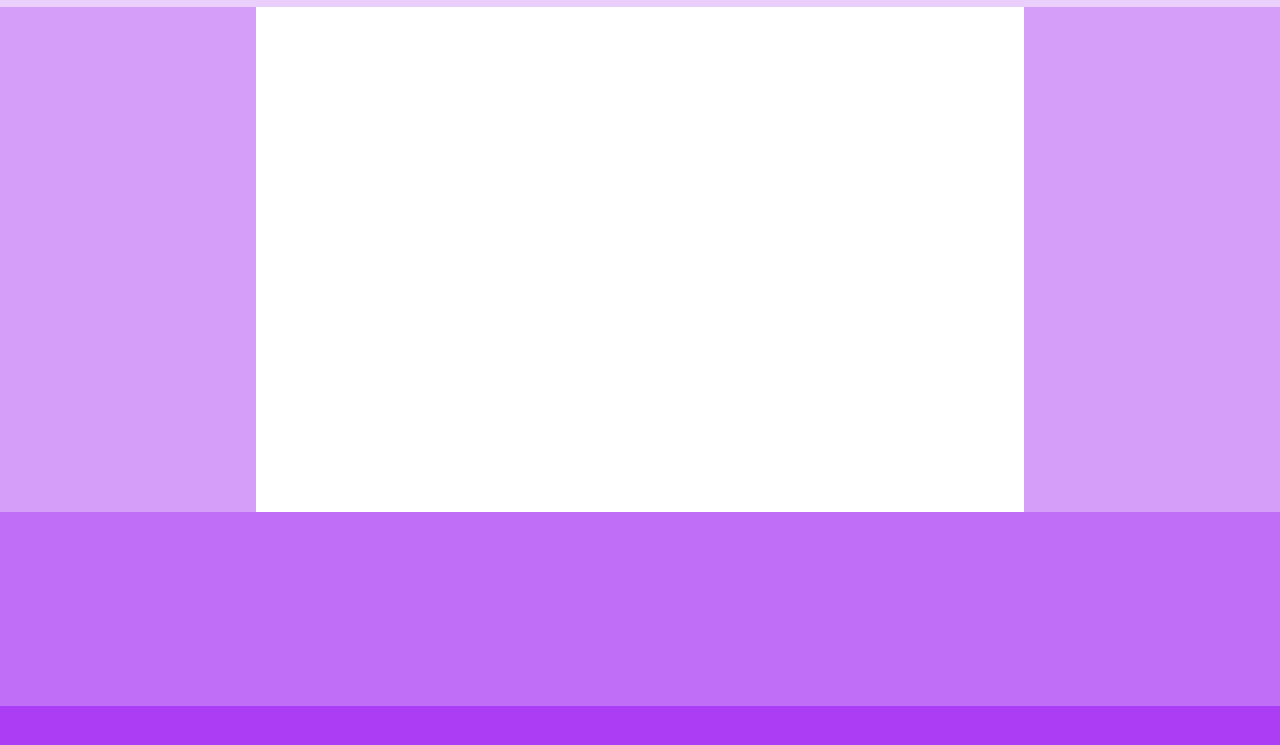
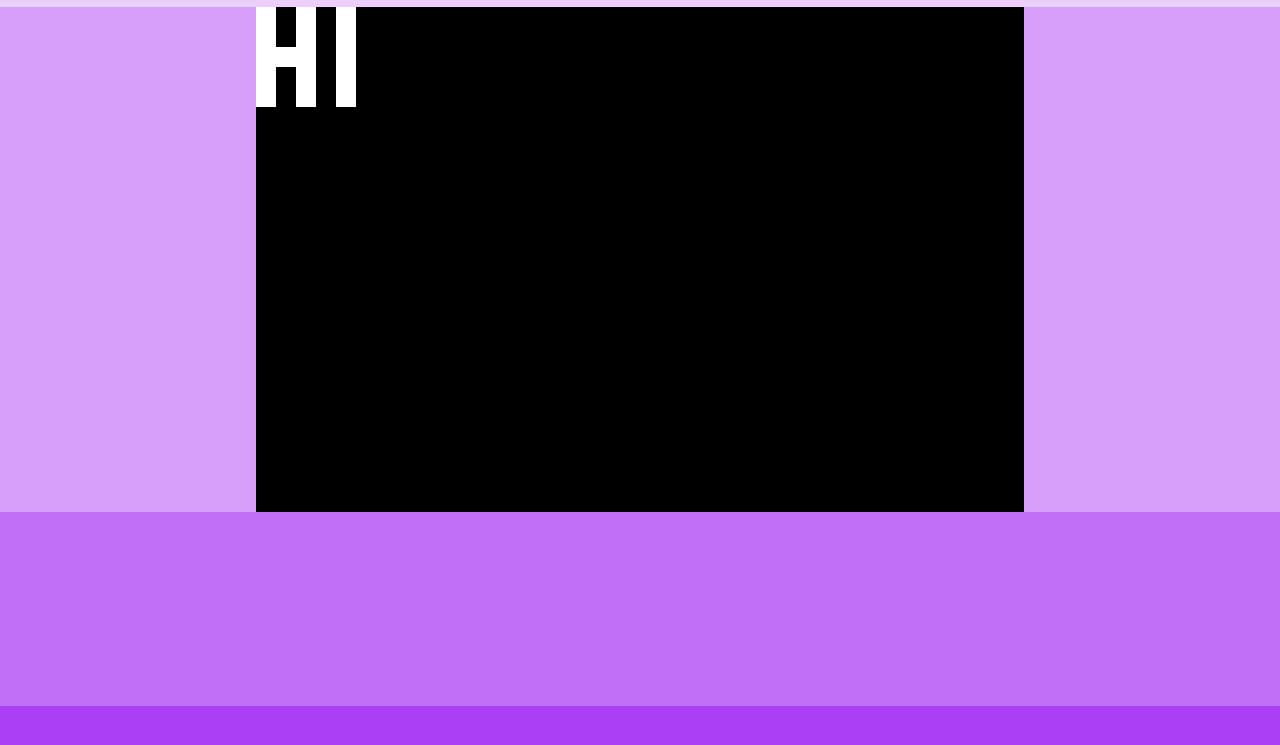
Before and after one commit to Logobot3000/astral, a website: page pages/edit.html in a window 1280 px wide. Shown: the part 55-800 px from the top of the page. Drawn offline with Linux system fonts and the light colour scheme.

Commit message:
Added a Game class to contain the current game that is being edited, that allows for a user to manipulate a WebGL canvas, with a basic GameObject2D class that will be the root of all future 2D objects

```diff
--- a/package.json
+++ b/package.json
@@ -1,6 +1,8 @@
 {
   "dependencies": {
     "dotenv": "^16.3.1",
-    "express": "^4.18.2"
-  }
+    "express": "^4.18.2",
+    "log-update": "^6.0.0"
+  },
+  "type": "module"
 }
--- a/pages/edit.html
+++ b/pages/edit.html
@@ -17,7 +17,7 @@
     <div class="container">
         <header>
             <div>
-                <div class="fa fa-gear" id="gear" onclick="toggleSettings()"></div>
+                <div class="fa fa-gear" id="gear"></div>
             </div>
             <div>
                 <h2>NOVA</h2>
@@ -27,7 +27,7 @@
         <div class="settings" id="settings">
             <h1>Settings</h1>
             <h3>Theme</h3>
-            <div class="theme-switcher" data-theme-toggle onclick="toggleTheme()">
+            <div class="theme-switcher" id="theme-switcher" data-theme-toggle>
                 <div class="fa fa-sun theme-switcher-icon"></div>
                 <div class="fa fa-moon theme-switcher-icon"></div>
                 <div class="current-theme" id="current-theme"></div>
@@ -46,6 +46,6 @@
         <section></section>
         <footer></footer>
     </div>
-<script src="/js/edit.js"></script>
+    <script src="/js/edit.js" type="module"></script>
 </body>
 </html>
--- a/static/css/edit.css
+++ b/static/css/edit.css
@@ -59,6 +59,7 @@ footer {
     left: -20vw;
     padding: 20px;
     text-align: center;
+    transition-duration: 1s;
 }
 
 .settings>h1 {
@@ -101,9 +102,9 @@ footer {
 .canvas-view {
     height: 100%;
     width: 100%;
+    display: flex;
 }
 
-#c {
-    height: 100%;
-    width: 100%;
+canvas {
+    flex: 1;
 }
--- a/static/css/globals.css
+++ b/static/css/globals.css
@@ -134,7 +134,7 @@
     box-sizing: border-box;
     font-family: sans-serif;
     color: var(--text-950);
-    transition-duration: 1s;
+    transition-duration: 0.7s;
 }
 
 body {
--- a/static/js/edit.js
+++ b/static/js/edit.js
@@ -1,3 +1,6 @@
+import Game from "./webgl/game.mjs";
+import GameObject2D from "./webgl/gameobject2d/gameobject2d.mjs";
+
 let theme = localStorage.getItem("theme");
 const systemSettingDark = window.matchMedia("(prefers-color-scheme: dark)");
 let activeDark = '3.6vw';
@@ -10,8 +13,6 @@ const toggleSettings = () => {
     gear.classList.remove('gear-spin');
     void gear.offsetWidth;
     gear.classList.add('gear-spin');
-
-    console.log(settings.style.left)
 
     if (settings.style.left) settings.style.left = '';
     else settings.style.left = '0';
@@ -49,3 +50,15 @@ const toggleTheme = () => {
 }
 
 getTheme();
+
+document.getElementById('theme-switcher').addEventListener('click', toggleTheme);
+document.getElementById('gear').addEventListener('click', toggleSettings);
+
+const game = await new Game(document.getElementById('c'));
+game.objects = [
+    new GameObject2D(game, 0, 0, 20, 100),
+    new GameObject2D(game, 20, 40, 20, 20),
+    new GameObject2D(game, 40, 0, 20, 100),
+    new GameObject2D(game, 80, 0, 20, 100),
+];
+game.Run();
--- a/utils/colors.js
+++ b/static/js/utils/colors.js
@@ -38,4 +38,4 @@ const colors = {
     reset: '\x1b[0m',
 };
 
-module.exports = colors;
+export default colors;
--- /dev/null
+++ b/static/js/webgl/game.mjs
@@ -0,0 +1,120 @@
+export default class Game {
+    constructor(canvas) {
+        return (async () => {
+            this.canvas = canvas;
+            this.canvasView = document.querySelector('.canvas-view');
+
+            this.canvas.height = this.canvasView.clientHeight;
+            this.canvas.width = this.canvasView.clientWidth;
+
+            window.addEventListener('resize', () => {
+                this.gl.viewport(0, 0, this.canvasView.clientWidth, this.canvasView.clientHeight);
+            });
+
+            this.gl = this.canvas.getContext('webgl');
+            this.gl.clearColor(0, 0, 0, 1);
+
+            this.time = {
+                deltaTime: 0,
+                now: 0,
+                fps: 0
+            }
+
+            this.programInfo = {
+                program: await this.#createProgram(),
+                attributeLocations: {},
+                uniformLocations: {}
+            }
+
+            this.programInfo.attributeLocations.position = this.gl.getAttribLocation(this.programInfo.program, "aPosition");
+            this.programInfo.uniformLocations.resolution = this.gl.getUniformLocation(this.programInfo.program, "uResolution");
+
+            this.buffers = {
+                position: this.gl.createBuffer()
+            }
+
+            this.objects = [];
+
+            return this;
+        })();
+    }
+
+    Start = () => {}
+
+    Update = () => {}
+
+    #Loop = (now) => {
+        this.time.deltaTime = now - this.time.now;
+        this.time.now = now;
+        this.time.fps = 1000 / this.time.deltaTime;
+
+        this.gl.clear(this.gl.COLOR_BUFFER_BIT | this.gl.DEPTH_BUFFER_BIT);
+
+        this.gl.useProgram(this.programInfo.program);
+
+        this.gl.bindBuffer(this.gl.ARRAY_BUFFER, this.buffers.position);
+
+        this.gl.vertexAttribPointer(this.programInfo.attributeLocations.position,
+            2, this.gl.FLOAT, false, 0, 0);
+
+        this.gl.uniform2f(this.programInfo.uniformLocations.resolution, this.canvas.width, this.canvas.height);
+
+        this.gl.enableVertexAttribArray(this.programInfo.attributeLocations.position);
+
+        this.Update();
+
+        for (let i = 0; i < this.objects.length; i++) {
+            this.objects[i].Update();
+        }
+
+        requestAnimationFrame(this.#Loop);
+    }
+
+    #createProgram = async () => {
+        const vertexShader = this.gl.createShader(this.gl.VERTEX_SHADER);
+        const vertexShaderSource = await fetch('/js/webgl/shaders/vertex.vert')
+            .then(r => r.text());
+        this.gl.shaderSource(vertexShader, vertexShaderSource);
+        this.gl.compileShader(vertexShader);
+        const vertexSuccess = this.gl.getShaderParameter(vertexShader, this.gl.COMPILE_STATUS);
+        if (!vertexSuccess) {
+            console.error(this.gl.getShaderInfoLog(vertexShader));
+            this.gl.deleteShader(vertexShader);
+            return;
+        }
+
+        const fragmentShader = this.gl.createShader(this.gl.FRAGMENT_SHADER);
+        const fragmentShaderSource = await fetch('/js/webgl/shaders/fragment.frag')
+            .then(r => r.text());
+        this.gl.shaderSource(fragmentShader, fragmentShaderSource);
+        this.gl.compileShader(fragmentShader);
+        const fragmentSuccess = this.gl.getShaderParameter(fragmentShader, this.gl.COMPILE_STATUS);
+        if (!fragmentSuccess) {
+            console.error(this.gl.getShaderInfoLog(fragmentShader));
+            this.gl.deleteShader(fragmentShader);
+            return;
+        }
+
+        const program = this.gl.createProgram();
+        this.gl.attachShader(program, vertexShader);
+        this.gl.attachShader(program, fragmentShader);
+        this.gl.linkProgram(program);
+        const success = this.gl.getProgramParameter(program, this.gl.LINK_STATUS);
+        if (!success) {
+            console.log(this.gl.getProgramInfoLog(program));
+            this.gl.deleteProgram(program);
+        }
+
+        return program;
+    }
+
+     Run() {
+        this.Start();
+
+        for (let i = 0; i < this.objects.length; i++) {
+            this.objects[i].Start();
+        }
+
+        requestAnimationFrame(this.#Loop);
+    }
+}
--- /dev/null
+++ b/static/js/webgl/gameobject2d/gameobject2d.mjs
@@ -0,0 +1,36 @@
+export default class GameObject2D {
+    constructor (game, x, y, width, height) {
+        this.game = game;
+        this.x = x;
+        this.y = y;
+        this.width = width;
+        this.height = height;
+    }
+
+    Start = () => {}
+
+    Update = () => {
+        this.Draw();
+    }
+
+    Draw = () => {
+        this.positions = {
+            x1: this.x,
+            x2: this.x + this.width,
+            y1: this.y,
+            y2: this.y + this.height
+        };
+
+        this.vertices = [
+            this.positions.x1, this.positions.y1,
+            this.positions.x2, this.positions.y1,
+            this.positions.x1, this.positions.y2,
+            this.positions.x1, this.positions.y2,
+            this.positions.x2, this.positions.y2,
+            this.positions.x2, this.positions.y1
+        ];
+
+        this.game.gl.bufferData(this.game.gl.ARRAY_BUFFER, new Float32Array(this.vertices), this.game.gl.STATIC_DRAW);
+        this.game.gl.drawArrays(this.game.gl.TRIANGLES, 0, 6);
+    }
+}
--- /dev/null
+++ b/static/js/webgl/shaders/fragment.frag
@@ -0,0 +1,7 @@
+#version 100
+
+precision mediump float;
+
+void main() {
+    gl_FragColor = vec4(1, 1, 1, 1);
+}
--- /dev/null
+++ b/static/js/webgl/shaders/vertex.vert
@@ -0,0 +1,11 @@
+#version 100
+
+attribute vec2 aPosition;
+uniform vec2 uResolution;
+
+void main() {
+    vec2 zeroToOne = aPosition / uResolution;
+    vec2 zeroToTwo = zeroToOne * 2.0;
+    vec2 clipSpace = zeroToTwo - 1.0;
+    gl_Position = vec4(clipSpace * vec2(1, -1), 0, 1);
+}
```
Also changed, not shown: index.js (+13 -5 lines), 1 other file.
